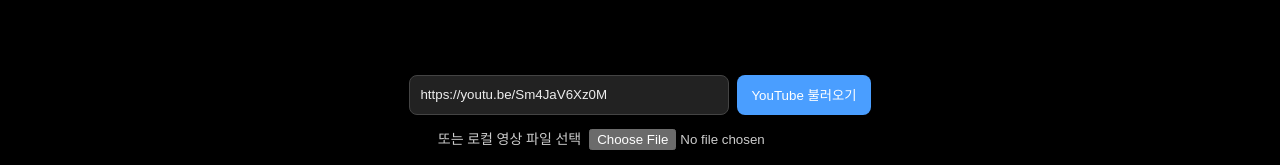
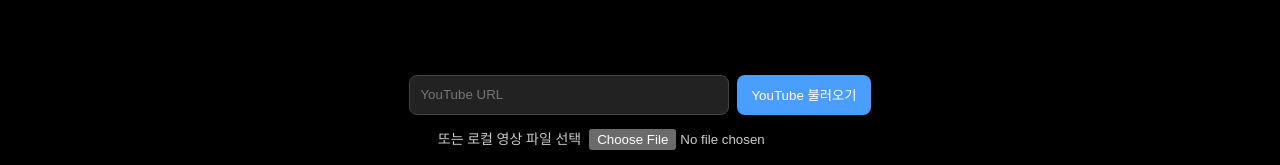
Before and after one commit to sukjjaebaboya/score-sync-app, a React (Vite) app: page / in a window 1280 px wide. Shown: the top 165 px of the page. Built offline with nearby package versions, Linux system fonts and the light colour scheme.

Commit message:
Remove default YouTube URL

```diff
--- a/src/components/VideoPanel.tsx
+++ b/src/components/VideoPanel.tsx
@@ -12,7 +12,7 @@ export function VideoPanel() {
   const pollRef = useRef<number | null>(null);
   const volumeRef = useRef(100);
 
-  const [ytInput, setYtInput] = useState("https://youtu.be/Sm4JaV6Xz0M");
+  const [ytInput, setYtInput] = useState("");
   const [ytLoadError, setYtLoadError] = useState<string | null>(null);
   const [volume, setVolume] = useState(100);
 
```
